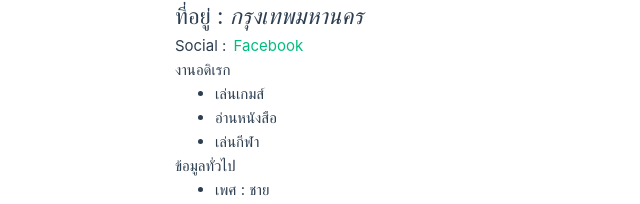
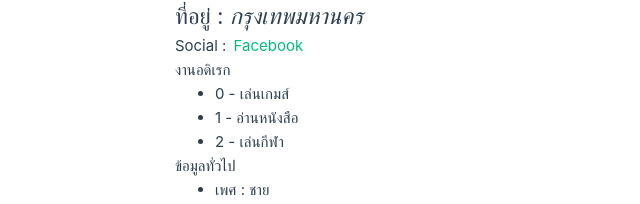
Before and after one commit to Celesca/vue-basic, a Vue app: page / in a window 1280 px wide. Shown: the part 353-557 px from the top of the page, without its empty margins (173-813 px from the left). Built offline with nearby package versions, Linux system fonts and the light colour scheme.

Commit message:
add: v-for array

```diff
--- a/src/App.vue
+++ b/src/App.vue
@@ -18,9 +18,7 @@
     <div v-else>
       <p>งานอดิเรก</p>
       <ul>
-        <li>{{ hobby[0] }}</li>
-        <li>{{ hobby[1] }}</li>
-        <li>{{ hobby[2] }}</li>
+          <li v-for="(item,index) in hobby" :key="index">{{ index }} - {{ item }}</li>
       </ul>
     </div>
 
```
